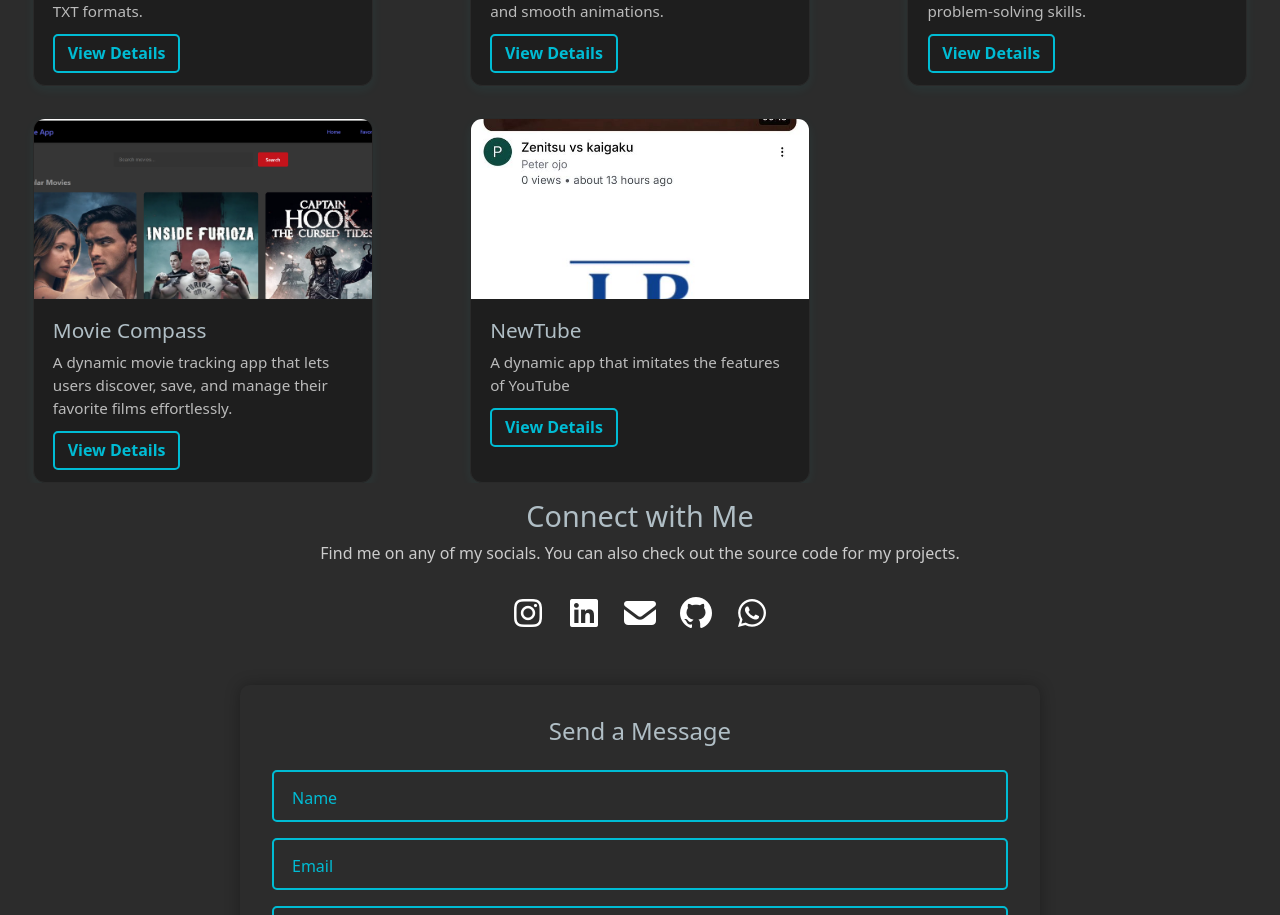
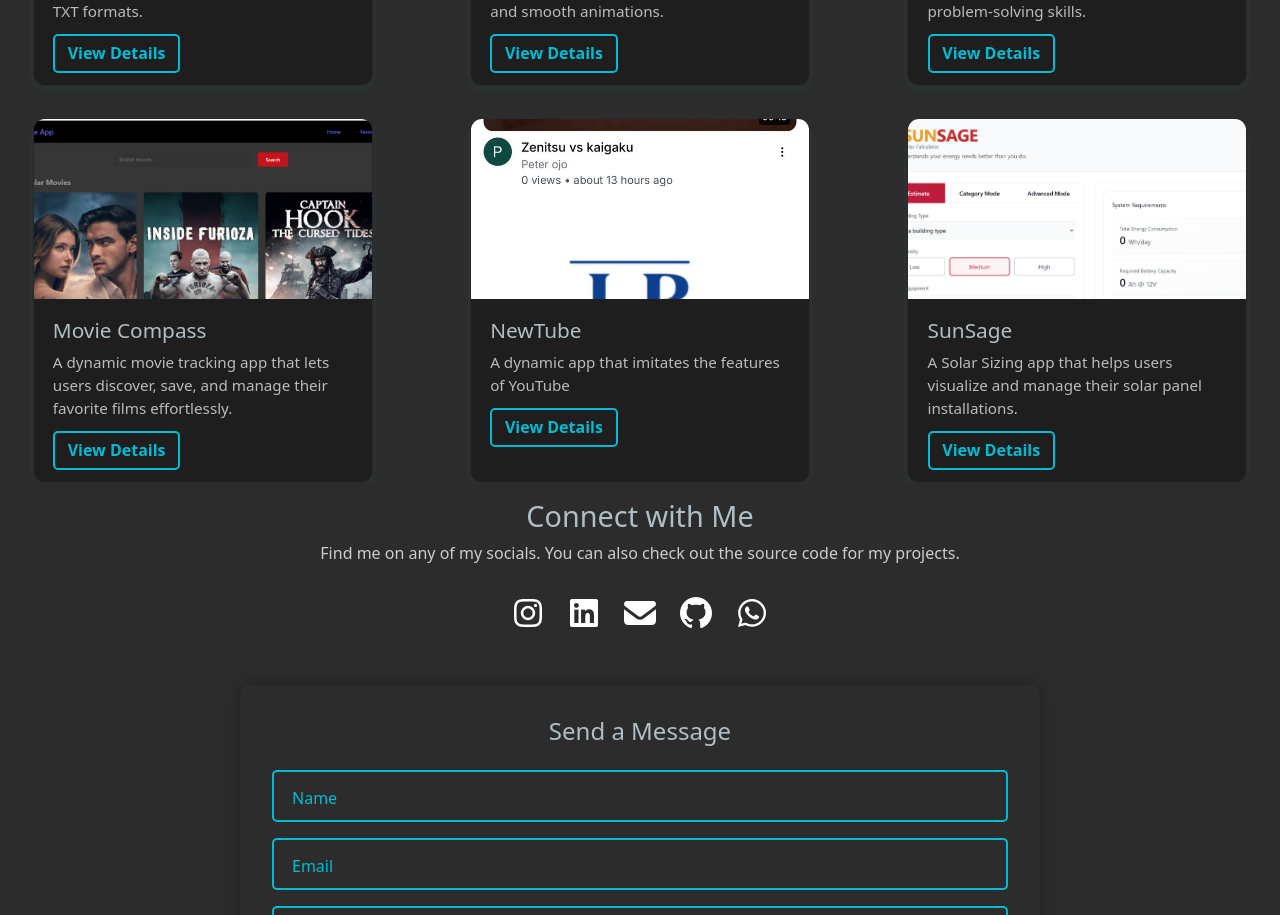
Before and after one commit to justpeterjp1/portfolio, a React (Vite) app: page / in a window 1280 px wide. Shown: the part 1869-2784 px from the top of the page. Built offline with nearby package versions, Linux system fonts and the light colour scheme.

Commit message:
added a new project

```diff
--- a/src/resources/ProjectsData.js
+++ b/src/resources/ProjectsData.js
@@ -4,7 +4,7 @@
 import img4 from '../assets/Images/project1.png';
 import img5 from '../assets/Images/project5.png';
 import img6 from '../assets/Images/image6.jpeg';
-
+import img7 from '../assets/Images/sunSage7.png';
 
 
 const projectsData = [
@@ -82,6 +82,18 @@
   designProcess: `The design focused on creating a clean, card-based layout to showcase movie posters and essential details. The app’s flow was structured for smooth navigation between auth, studio section for uploading videos, and user profiles.`,
   challenges: `Integrating complex sql queries and managing database connections efficiently presented challenges. Handling delicate trpc prefetching procedures to ensure fast reloads and Optimizing performance while handling large volumes of video data required careful consideration.`
 },
+ {
+  id: 7,
+  title: "SunSage",
+  img: img7,
+  desc: "A Solar Sizing app that helps users visualize and manage their solar panel installations.",
+  details: `SunSage is a React.js-based web app that helps users visualize and manage their solar panel installations.`,
+  tools: ["React", "JavaScript", "CSS3"],
+  demo: "https://sunsage.vercel.app/",
+  github: "https://github.com/justpeterjp1/solar-sizing-tool",
+  designProcess: `The design focused on creating a user-friendly interface for visualizing solar panel configurations, giving insights and recommendations as demanded by data.`,
+  challenges: `Integrating complex solar modeling algorithms and ensuring accurate calculations as well as implementing different ways that users can interact such as casual or advanced users`
+},
 
 
 ];
```
Also changed, not shown: src/assets/Images/sunSage7.png (added), 1 other file (tests, documents, lock files or other folders).
